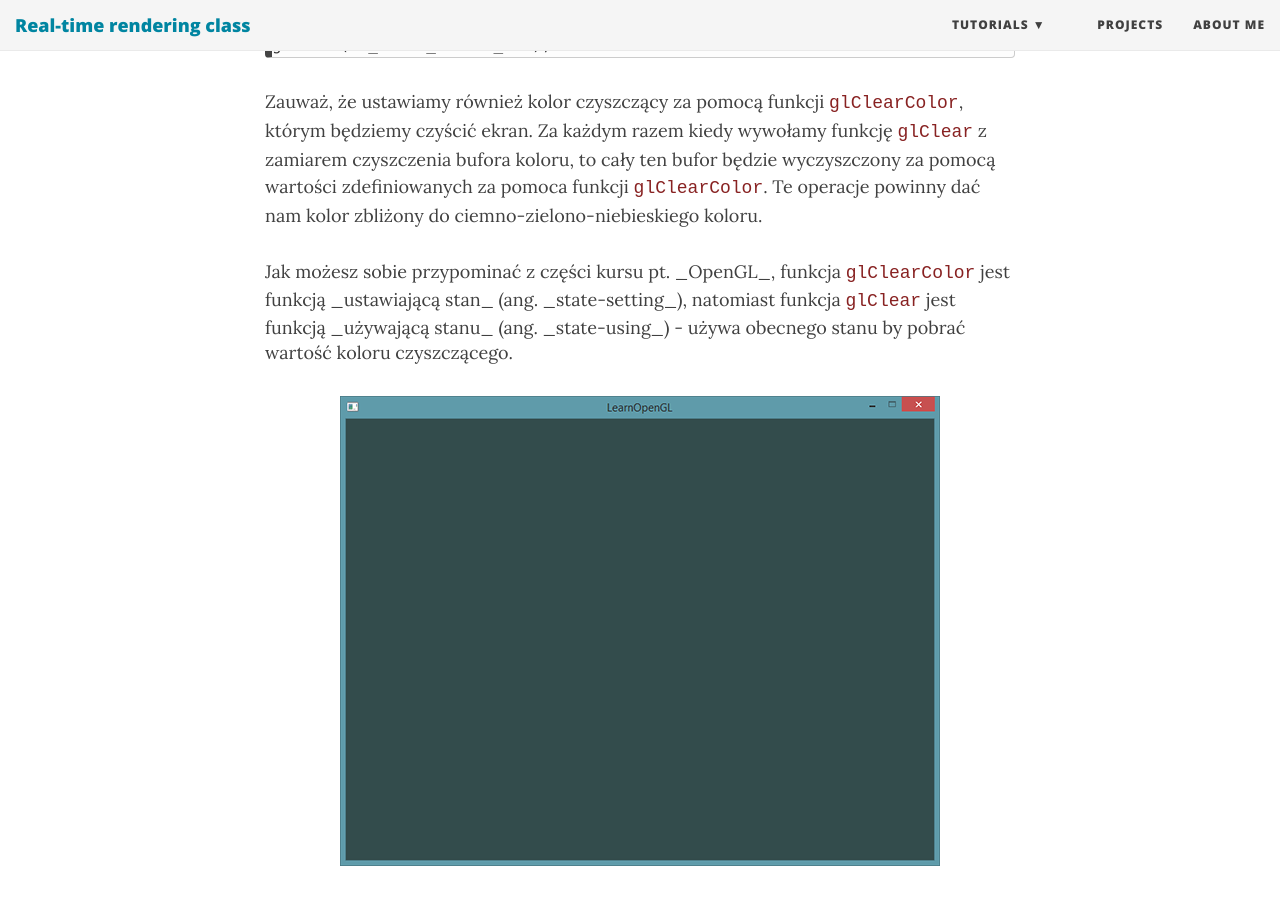
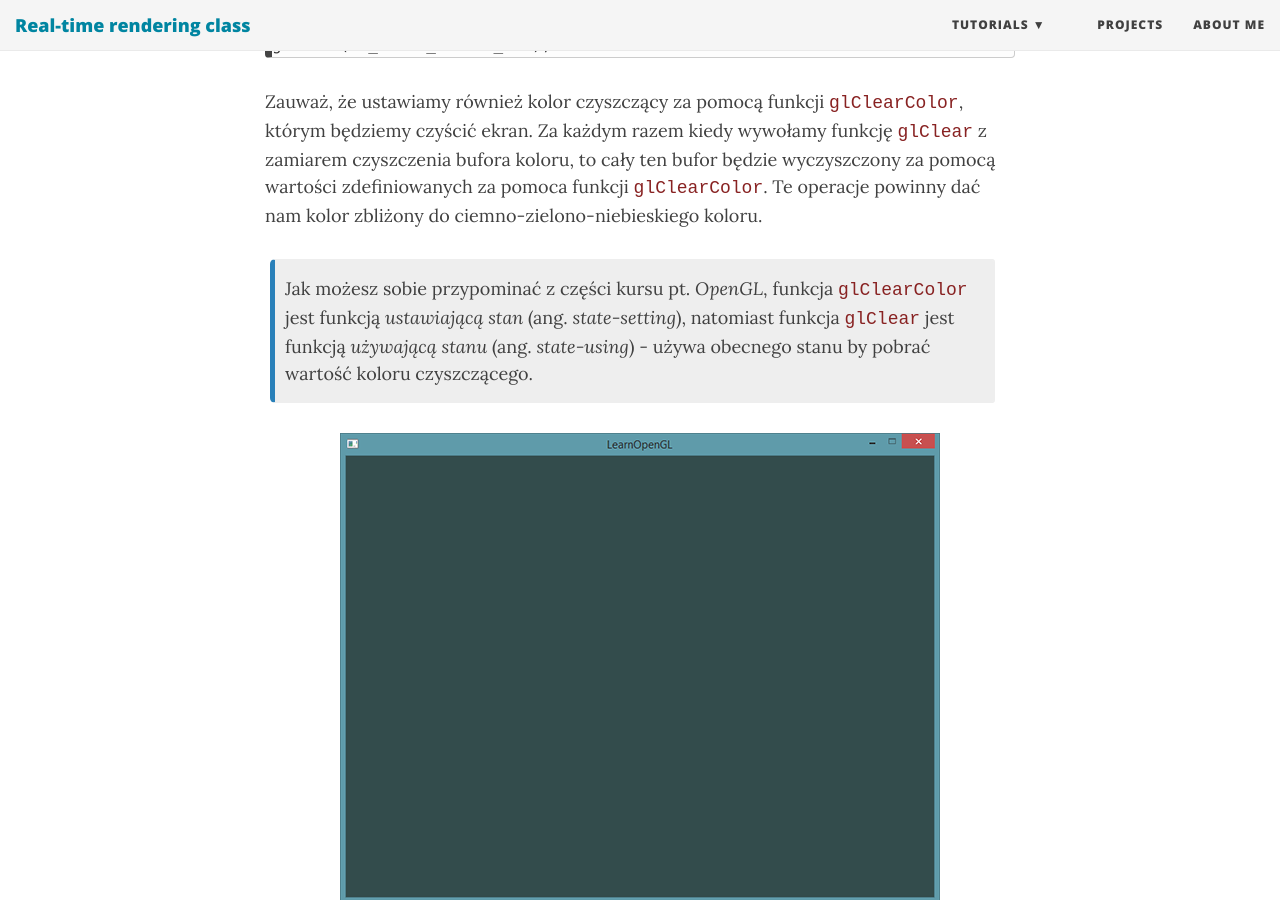
Before and after one commit to tgalaj/tgalaj.github.io, a Jekyll site: the page built from _posts/learnopengl/1_getting_started/2017-08-21-witaj-okienko.md, in a window 1280 px wide and 900 px high, scrolled down 8678 px. Built offline with Jekyll 4.4.1, drawn with Linux system fonts in a browser that asks for light colours; nearby versions of some CDN libraries; comment, search, counter and statistics services are not loaded; some of the changed lines change nothing that is shown.

Commit message:
Minor fixes

```diff
--- a/_posts/learnopengl/1_getting_started/2017-08-21-witaj-okienko.md
+++ b/_posts/learnopengl/1_getting_started/2017-08-21-witaj-okienko.md
@@ -204,7 +204,8 @@ glClear(GL_COLOR_BUFFER_BIT);
 
 Zauważ, że ustawiamy również kolor czyszczący za pomocą funkcji <span class="fun">glClearColor</span>, którym będziemy czyścić ekran. Za każdym razem kiedy wywołamy funkcję <span class="fun">glClear</span> z zamiarem czyszczenia bufora koloru, to cały ten bufor będzie wyczyszczony za pomocą wartości zdefiniowanych za pomoca funkcji <span class="fun">glClearColor</span>. Te operacje powinny dać nam kolor zbliżony do ciemno-zielono-niebieskiego koloru.
 
-<note>Jak możesz sobie przypominać z części kursu pt. _OpenGL_, funkcja <span class="fun">glClearColor</span> jest funkcją _ustawiającą stan_ (ang. _state-setting_), natomiast funkcja <span class="fun">glClear</span> jest funkcją _używającą stanu_ (ang. _state-using_) - używa obecnego stanu by pobrać wartość koloru czyszczącego.</note>
+{: .box-note }
+Jak możesz sobie przypominać z części kursu pt. _OpenGL_, funkcja <span class="fun">glClearColor</span> jest funkcją _ustawiającą stan_ (ang. _state-setting_), natomiast funkcja <span class="fun">glClear</span> jest funkcją _używającą stanu_ (ang. _state-using_) - używa obecnego stanu by pobrać wartość koloru czyszczącego.
 
 ![Image of GLFW's window creation with glClearColor defined]({{ site.baseurl }}/img/learnopengl/hellowindow2.png){: .center-image}
 
```
